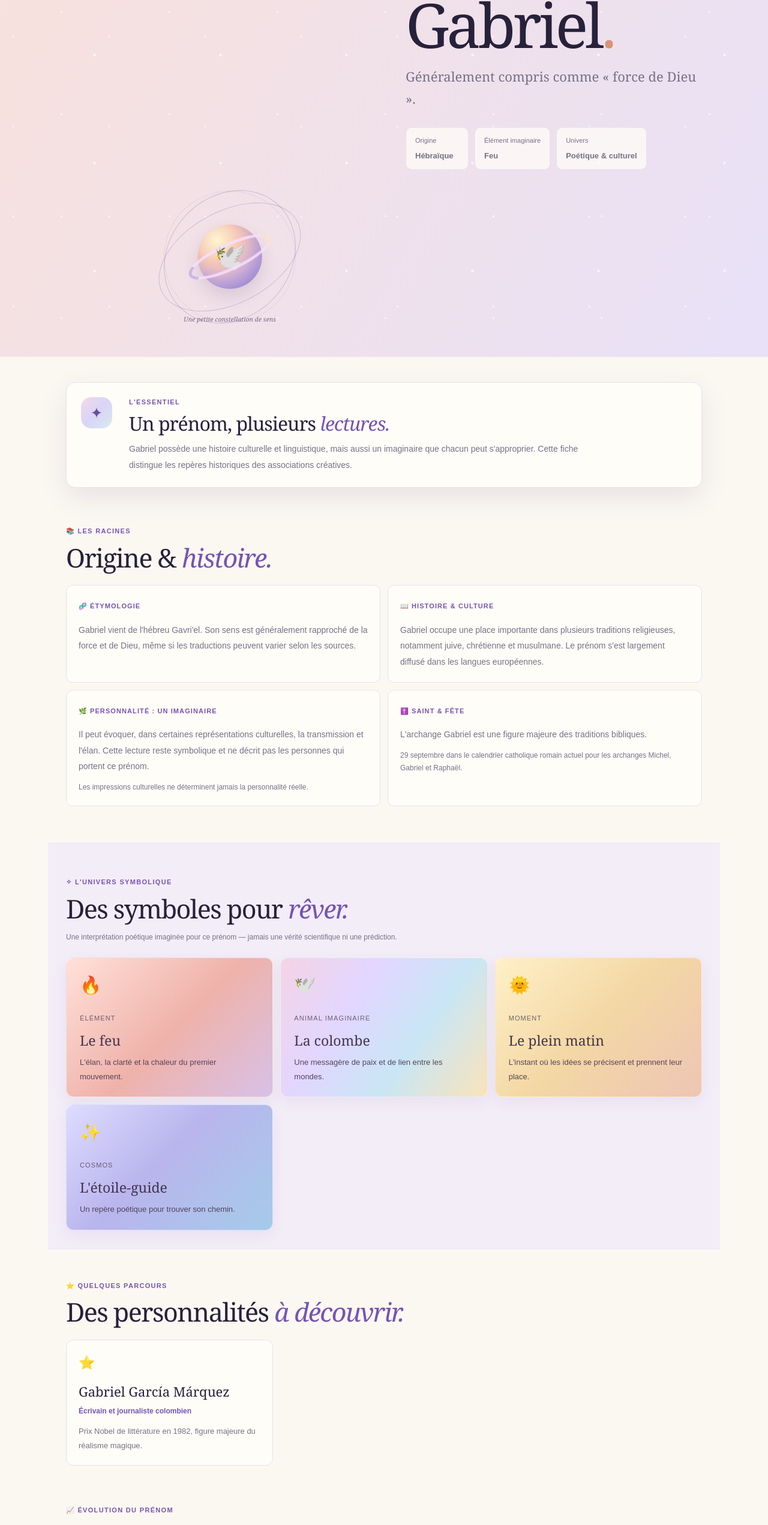
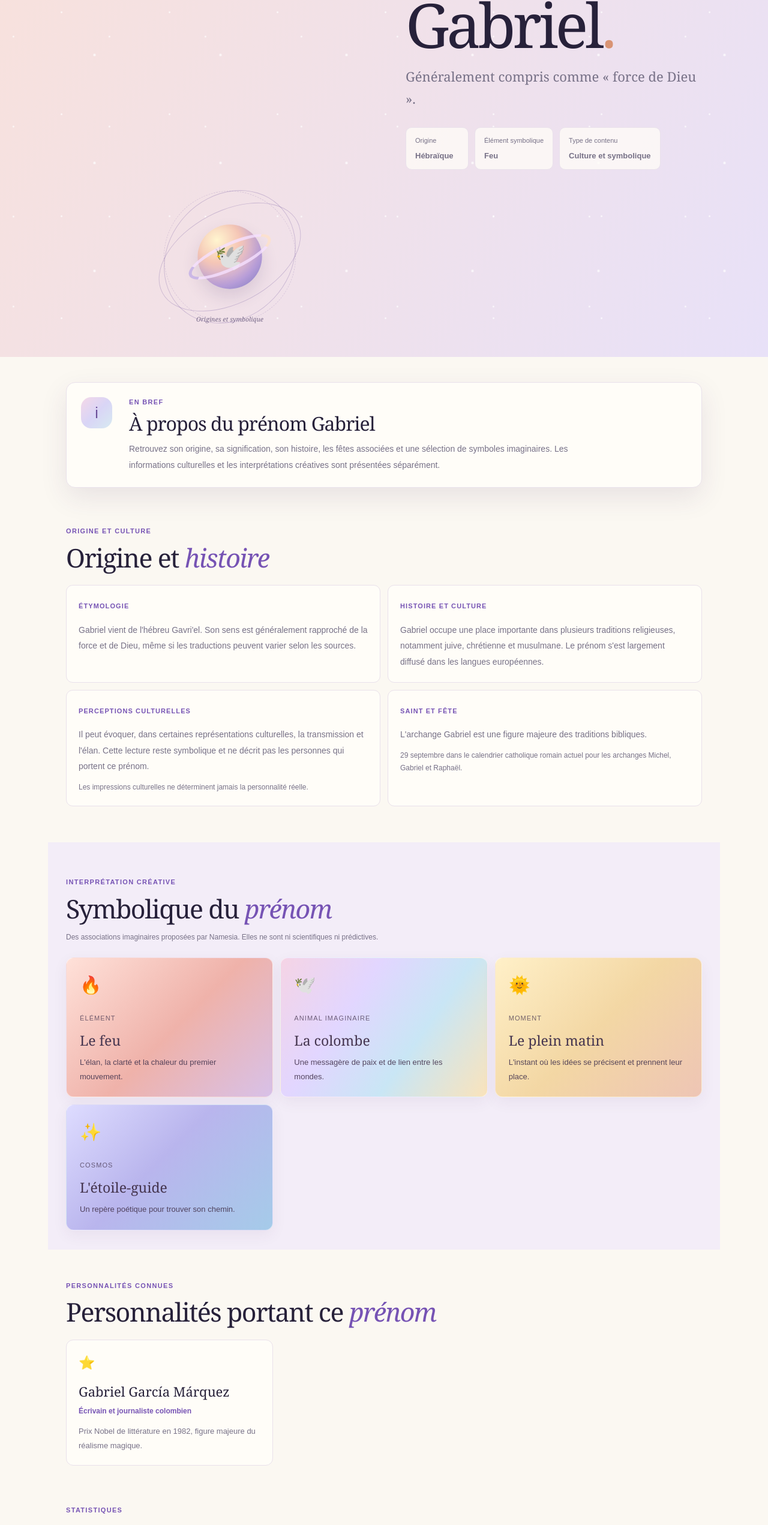
Before and after one commit to Nabouna32/Names, a Next.js app: page /prenoms/gabriel in a window 1280 px wide. Shown: the part 195-2737 px from the top of the page at 60% size. Built offline with nearby package versions, Linux system fonts and the light colour scheme.

Commit message:
Clarifie les rubriques des fiches prénom

```diff
--- a/src/app/prenoms/[slug]/page.tsx
+++ b/src/app/prenoms/[slug]/page.tsx
@@ -144,11 +144,11 @@ function DemoStatistics({ entry }: { entry: DemoName }) {
     return `${x},${y}`;
   }).join(" ");
   return <section className="profile-section stats-profile" id="statistiques">
-    <div className="profile-section-heading"><p className="eyebrow">📈 ÉVOLUTION DU PRÉNOM</p><h2>Quelques chiffres, <em>pour l'exemple.</em></h2></div>
+    <div className="profile-section-heading"><p className="eyebrow">STATISTIQUES</p><h2>Popularité en <em>France</em></h2><p>Maquette de présentation : les chiffres ci-dessous sont fictifs et ne proviennent pas de l’INSEE.</p></div>
     <details className="stats-accordion">
       <summary>
         <span className="stats-accordion-icon" aria-hidden="true">↗</span>
-        <span className="stats-accordion-copy"><strong>Explorer les chiffres de démonstration</strong><small>Données fictives · Courbe et tableau détaillé</small></span>
+        <span className="stats-accordion-copy"><strong>Voir les données de démonstration</strong><small>Chiffres fictifs · Courbe et tableau</small></span>
         <span className="stats-accordion-chevron" aria-hidden="true">＋</span>
       </summary>
       <div className="stats-accordion-content">
@@ -181,16 +181,16 @@ export default async function NameProfilePage({ params }: { params: Promise<{ sl
     <header className="profile-topbar"><Link className="wordmark" href="/">namesia<span>✳</span></Link><nav aria-label="Navigation de la fiche"><a href="#histoire">Histoire</a><a href="#symboles">Symboles</a><a href="#statistiques">Statistiques</a></nav><div className="profile-topbar-actions"><ThemeToggle /><Link className="profile-back-link" href="/">← Explorer les prénoms</Link></div></header>
     <section className={`profile-hero tone-${entry.tone}`}>
       <div className="profile-hero-glow" aria-hidden="true" />
-      <div className="profile-hero-copy"><p className="eyebrow">UN PRÉNOM · UN MONDE À DÉCOUVRIR</p><p className="profile-kicker">{entry.emoji} PRÉNOM {entry.element.toLocaleUpperCase("fr-FR")}</p><h1>{entry.name}<span>.</span></h1><p className="profile-meaning">{entry.meaning}</p><div className="profile-facts"><span><small>Origine</small><strong>{entry.origin}</strong></span><span><small>Élément imaginaire</small><strong>{entry.element}</strong></span><span><small>Univers</small><strong>Poétique & culturel</strong></span></div></div>
-      <div className="profile-orbit-art" aria-hidden="true"><div className="profile-orbit orbit-1" /><div className="profile-orbit orbit-2" /><div className="profile-orbit orbit-3" /><div className="profile-planet">{entry.emoji}</div><div className="profile-art-caption">Une petite constellation de sens</div></div>
+      <div className="profile-hero-copy"><p className="eyebrow">FICHE PRÉNOM</p><p className="profile-kicker">{entry.element} · UNIVERS SYMBOLIQUE</p><h1>{entry.name}<span>.</span></h1><p className="profile-meaning">{entry.meaning}</p><div className="profile-facts"><span><small>Origine</small><strong>{entry.origin}</strong></span><span><small>Élément symbolique</small><strong>{entry.element}</strong></span><span><small>Type de contenu</small><strong>Culture et symbolique</strong></span></div></div>
+      <div className="profile-orbit-art" aria-hidden="true"><div className="profile-orbit orbit-1" /><div className="profile-orbit orbit-2" /><div className="profile-orbit orbit-3" /><div className="profile-planet">{entry.emoji}</div><div className="profile-art-caption">Origines et symbolique</div></div>
     </section>
     <div className="profile-content">
-      <section className="profile-intro-card"><span className="profile-intro-icon">✦</span><div><p className="eyebrow">L'ESSENTIEL</p><h2>Un prénom, plusieurs <em>lectures.</em></h2><p>{entry.name} possède une histoire culturelle et linguistique, mais aussi un imaginaire que chacun peut s'approprier. Cette fiche distingue les repères historiques des associations créatives.</p></div></section>
-      <section className="profile-section" id="histoire"><div className="profile-section-heading"><p className="eyebrow">📚 LES RACINES</p><h2>Origine & <em>histoire.</em></h2></div><div className="profile-story-grid"><article className="profile-text-card"><span>🧬 ÉTYMOLOGIE</span><p>{entry.etymology}</p></article><article className="profile-text-card"><span>📖 HISTOIRE & CULTURE</span><p>{entry.history}</p></article><article className="profile-text-card"><span>🌿 PERSONNALITÉ : UN IMAGINAIRE</span><p>{entry.personality}</p><small>Les impressions culturelles ne déterminent jamais la personnalité réelle.</small></article><article className="profile-text-card"><span>✝️ SAINT & FÊTE</span><p>{entry.saint}</p><small>{entry.feast}</small></article></div></section>
-      <section className="profile-section profile-symbol-section" id="symboles"><div className="profile-section-heading"><p className="eyebrow">✧ L'UNIVERS SYMBOLIQUE</p><h2>Des symboles pour <em>rêver.</em></h2><p>Une interprétation poétique imaginée pour ce prénom — jamais une vérité scientifique ni une prédiction.</p></div><div className="profile-symbol-grid">{entry.symbols.map((symbol) => <article key={symbol.title} className={`profile-symbol-card symbol-${symbol.tone}`}><span>{symbol.emoji}</span><small>{symbol.category}</small><h3>{symbol.title}</h3><p>{symbol.description}</p></article>)}</div></section>
-      <section className="profile-section"><div className="profile-section-heading"><p className="eyebrow">⭐ QUELQUES PARCOURS</p><h2>Des personnalités <em>à découvrir.</em></h2></div><div className="profile-celebrity-grid">{entry.celebrities.map((person) => <article className="profile-celebrity-card" key={person.name}><span>⭐</span><h3>{person.name}</h3><strong>{person.role}</strong><p>{person.detail}</p></article>)}</div></section>
+      <section className="profile-intro-card"><span className="profile-intro-icon" aria-hidden="true">i</span><div><p className="eyebrow">EN BREF</p><h2>À propos du prénom {entry.name}</h2><p>Retrouvez son origine, sa signification, son histoire, les fêtes associées et une sélection de symboles imaginaires. Les informations culturelles et les interprétations créatives sont présentées séparément.</p></div></section>
+      <section className="profile-section" id="histoire"><div className="profile-section-heading"><p className="eyebrow">ORIGINE ET CULTURE</p><h2>Origine et <em>histoire</em></h2></div><div className="profile-story-grid"><article className="profile-text-card"><span>ÉTYMOLOGIE</span><p>{entry.etymology}</p></article><article className="profile-text-card"><span>HISTOIRE ET CULTURE</span><p>{entry.history}</p></article><article className="profile-text-card"><span>PERCEPTIONS CULTURELLES</span><p>{entry.personality}</p><small>Les impressions culturelles ne déterminent jamais la personnalité réelle.</small></article><article className="profile-text-card"><span>SAINT ET FÊTE</span><p>{entry.saint}</p><small>{entry.feast}</small></article></div></section>
+      <section className="profile-section profile-symbol-section" id="symboles"><div className="profile-section-heading"><p className="eyebrow">INTERPRÉTATION CRÉATIVE</p><h2>Symbolique du <em>prénom</em></h2><p>Des associations imaginaires proposées par Namesia. Elles ne sont ni scientifiques ni prédictives.</p></div><div className="profile-symbol-grid">{entry.symbols.map((symbol) => <article key={symbol.title} className={`profile-symbol-card symbol-${symbol.tone}`}><span>{symbol.emoji}</span><small>{symbol.category}</small><h3>{symbol.title}</h3><p>{symbol.description}</p></article>)}</div></section>
+      <section className="profile-section"><div className="profile-section-heading"><p className="eyebrow">PERSONNALITÉS CONNUES</p><h2>Personnalités portant ce <em>prénom</em></h2></div><div className="profile-celebrity-grid">{entry.celebrities.map((person) => <article className="profile-celebrity-card" key={person.name}><span>⭐</span><h3>{person.name}</h3><strong>{person.role}</strong><p>{person.detail}</p></article>)}</div></section>
       <DemoStatistics entry={entry} />
-      <section className="profile-section related-section"><div className="profile-section-heading"><p className="eyebrow">✦ POUR CONTINUER</p><h2>D'autres univers <em>à explorer.</em></h2></div><div className="related-name-links">{related.map((item) => <Link key={item.slug} href={`/prenoms/${item.slug}`}><span>{item.emoji}</span><strong>{item.name}</strong><small>{item.origin}</small><b>↗</b></Link>)}</div><p className="profile-variants-label">Variantes et formes proches</p><div className="profile-variant-links">{entry.variants.map((variant) => { const target = demoNames.find((item) => item.name.toLocaleLowerCase("fr-FR") === variant.toLocaleLowerCase("fr-FR")); return target ? <Link key={variant} href={`/prenoms/${target.slug}`}>{variant} ↗</Link> : <span key={variant} title="Fiche à créer ultérieurement">{variant}</span>; })}</div></section>
+      <section className="profile-section related-section"><div className="profile-section-heading"><p className="eyebrow">À DÉCOUVRIR AUSSI</p><h2>Prénoms <em>associés</em></h2></div><div className="related-name-links">{related.map((item) => <Link key={item.slug} href={`/prenoms/${item.slug}`}><span>{item.emoji}</span><strong>{item.name}</strong><small>{item.origin}</small><b>↗</b></Link>)}</div><p className="profile-variants-label">Variantes et formes proches</p><div className="profile-variant-links">{entry.variants.map((variant) => { const target = demoNames.find((item) => item.name.toLocaleLowerCase("fr-FR") === variant.toLocaleLowerCase("fr-FR")); return target ? <Link key={variant} href={`/prenoms/${target.slug}`}>{variant} ↗</Link> : <span key={variant} title="Fiche à créer ultérieurement">{variant}</span>; })}</div></section>
       <p className="profile-editorial-note">Namesia distingue les faits culturels des créations symboliques. Les contenus de cette version sont une maquette éditoriale à vérifier avant publication. Les statistiques affichées ci-dessus sont fictives.</p>
     </div>
     <footer className="footer"><Link className="wordmark" href="/">namesia<span>✳</span></Link><p>Un prénom, mille histoires à explorer.</p><span>Une aventure en construction · 2026</span></footer>
```
